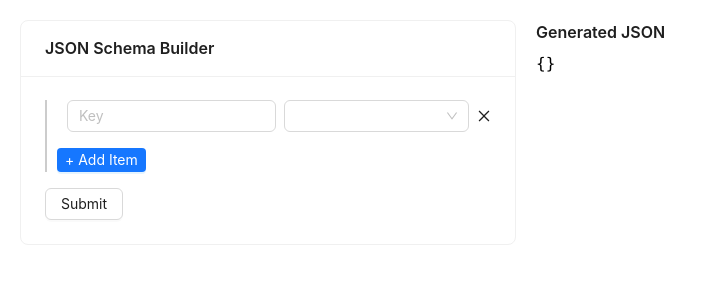
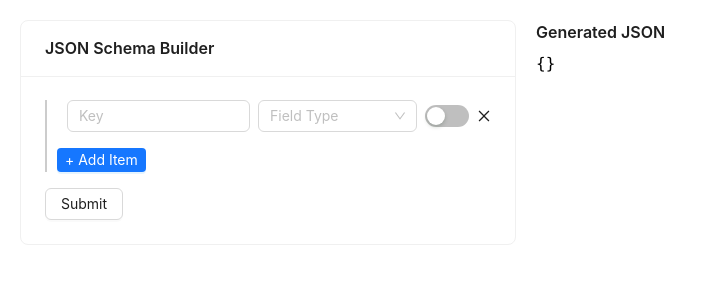
Before and after one commit to ayushsen07/JSON-Schema-Builder, a React (Vite) app: page / in a window 1280 px wide. Both pictures are taken after a click on the button "+ Add Item". Shown: the top 300 px of the page, without its empty margins (0-707 px from the left). Built offline with nearby package versions, Linux system fonts and the light colour scheme.

Commit message:
add toggel button

```diff
--- a/src/components/FieldInput.jsx
+++ b/src/components/FieldInput.jsx
@@ -1,5 +1,5 @@
 import React from 'react';
-import { Input, Select } from 'antd';
+import { Input, Select, Switch } from 'antd';
 import { CloseOutlined } from '@ant-design/icons';
 
 // set the field types string, number, nested
@@ -16,12 +16,14 @@ const FieldInput = ({ field, index, onKeyChange, onTypeChange, onRemove }) => {
       />
       <Select
         placeholder="Field Type"
-        value={field.type}
+        value={field.type || null}
         onChange={(val) => onTypeChange(index, val)}
         style={{ width: 400 }}
         options={FIELD_TYPES.map((type) => ({ label: type, value: type }))}
       />
+      <Switch/>
       <CloseOutlined onClick={() => onRemove(index)} />
+
     </div>
   );
 };
```
